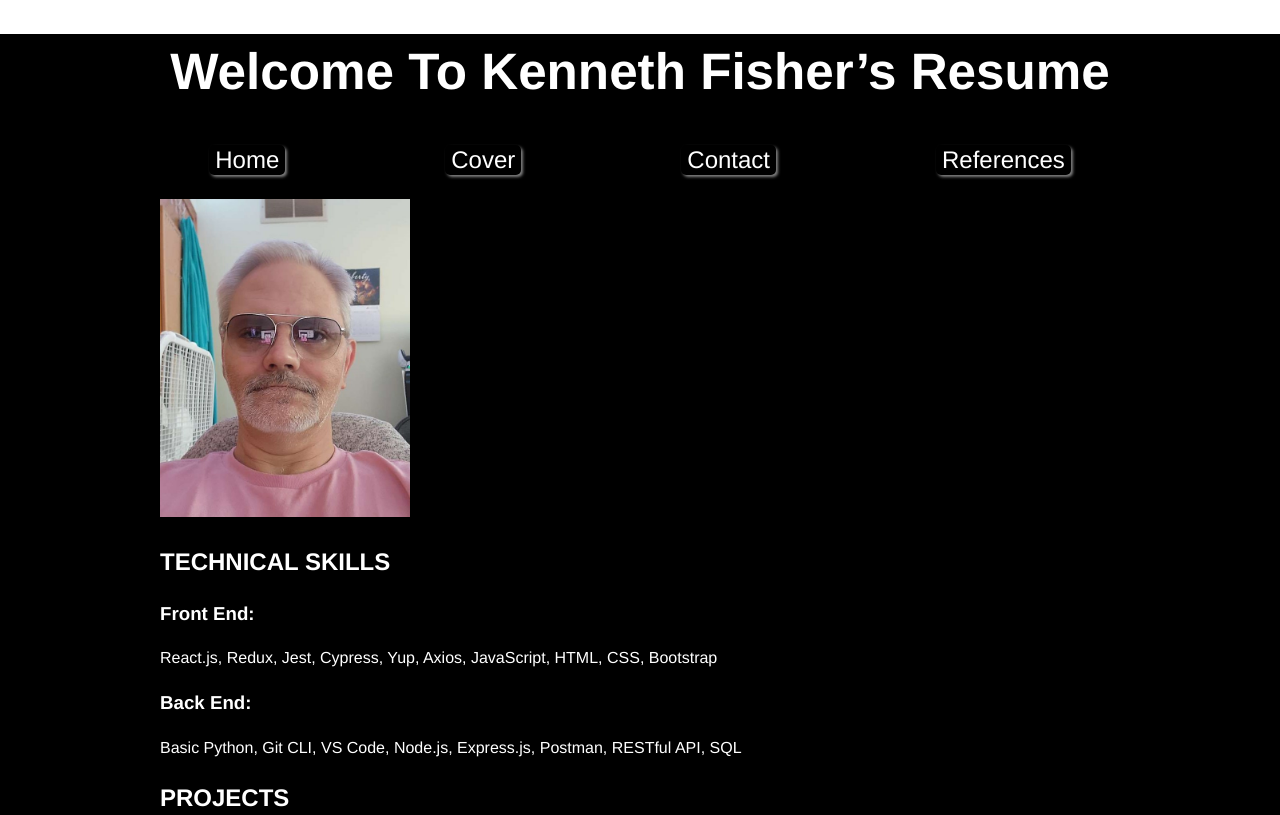
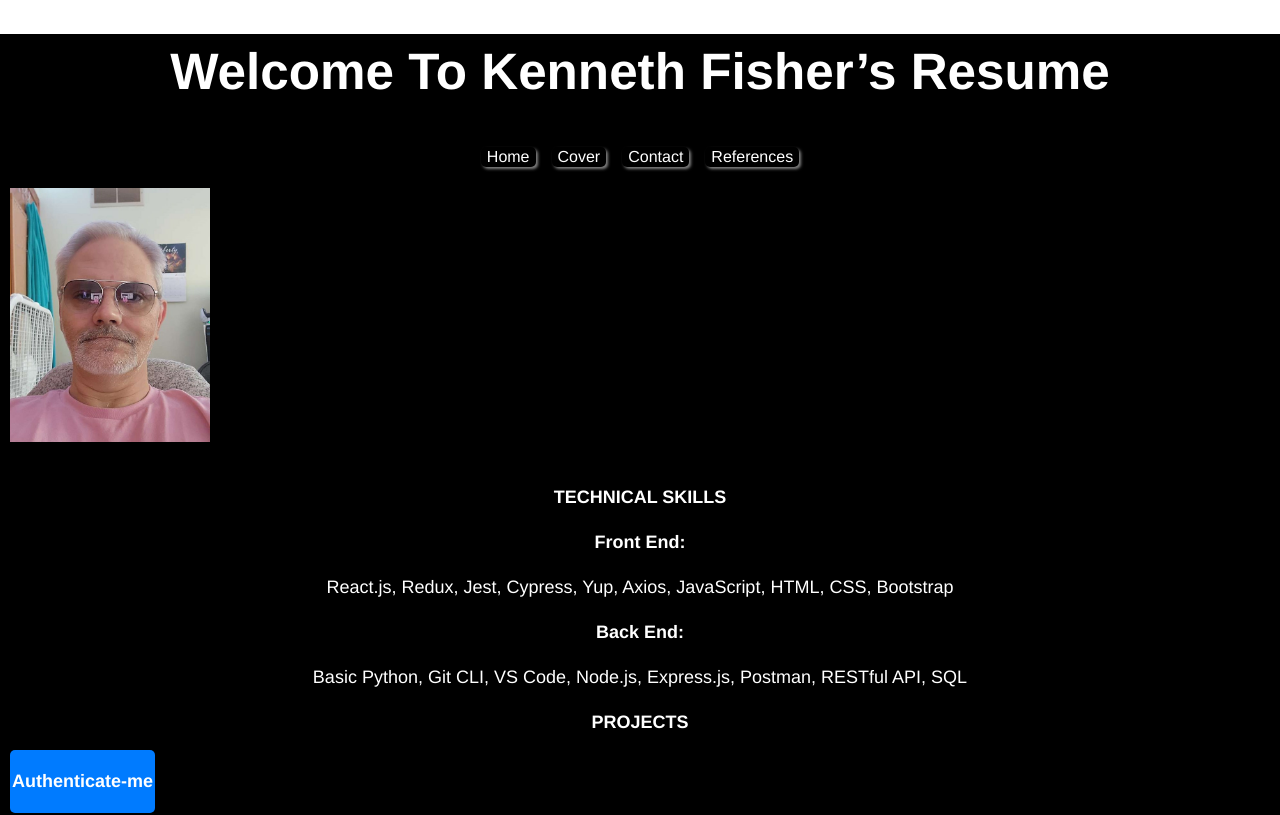
Before and after one commit to kenandcrys/Resume, a React (Vite) app: page / in a window 1280 px wide. Shown: the top 815 px of the page. Built offline with nearby package versions, Linux system fonts and the light colour scheme.

Commit message:
Change CSS

```diff
--- a/src/App.css
+++ b/src/App.css
@@ -126,3 +126,40 @@ h1 {
   text-align: center;
   color: red;
 }
+
+@media screen and (min-width: 768px) {
+  h1 {
+      font-size: 25px;
+  }
+
+  .primary-header_links button {
+    text-align: center;
+    background-color: black;
+    font-size: 1rem;
+    margin: 0px 1vh;
+    border-radius: 5px;
+    padding: 0px 5px 0px 5px;
+    box-shadow: 2px 2px 3px gray;
+    transition: transform 0.5 ease;
+    position: relative; /* Required for absolute positioning of stars */
+  }
+
+  .project-body-container {
+    color:white;
+    margin:auto 10px
+  }
+
+  .project-body-container img {
+    margin-top: 1.5rem;
+    width: 200px;
+    margin: 1.2rem auto;
+}
+
+
+ h2, h3, p, h5 {
+  text-align: center;
+  font-size: large;
+ }
+
+
+}
--- a/src/Components/Home.jsx
+++ b/src/Components/Home.jsx
@@ -10,8 +10,11 @@ export default function Home() {
         React.js, Redux, Jest, Cypress, Yup, Axios, JavaScript, HTML, CSS,
         Bootstrap
       </p>
-      <h3>Back End:</h3> Basic Python, Git CLI, VS Code, Node.js, Express.js,
+      <h3>Back End:</h3>
+      <p>
+      Basic Python, Git CLI, VS Code, Node.js, Express.js,
       Postman, RESTful API, SQL
+      </p>
       <div>
         <h2>PROJECTS</h2>
 
```
